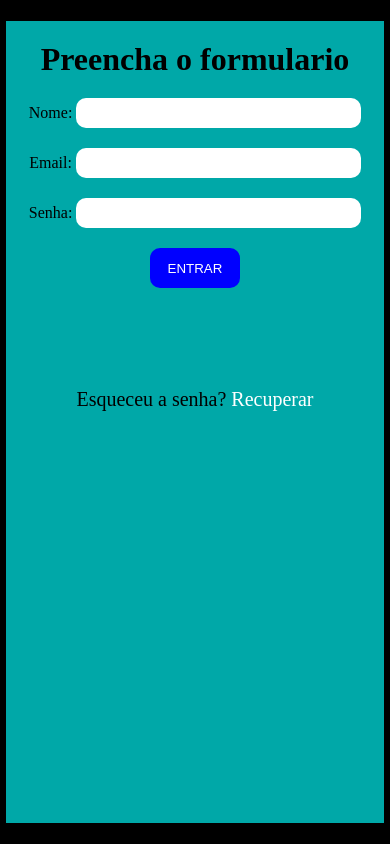
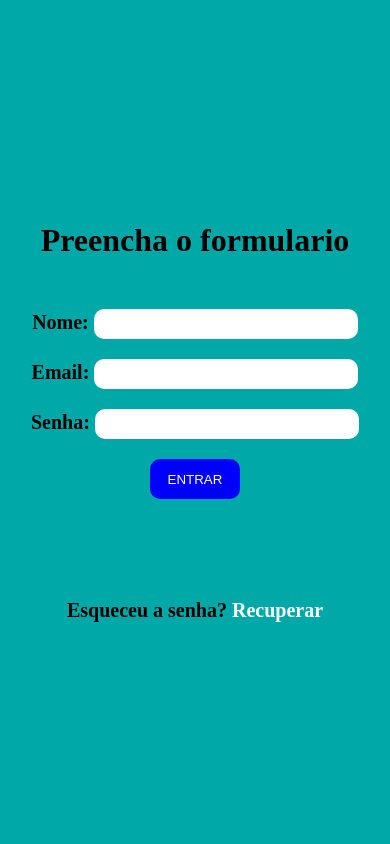
Before and after one commit to Uberdanalmeida/formulario-react, a React (Vite) app: page / in a window 390 px wide. Built offline with nearby package versions, Linux system fonts and the light colour scheme.

Commit message:
Corrigindo erro no nome da classe, e fazendo alteração no tamanho e na largura do projeto.

```diff
--- a/src/index.css
+++ b/src/index.css
@@ -12,7 +12,7 @@
     text-align: center;
 }
 
-.oee {
+.formu {
     height: 422px;
     width: 400px;
     background-color: powderblue;
@@ -65,9 +65,12 @@
     }
 
     .formu {
+        display: flex;
         background-color: rgba(0, 255, 255, 0.658);
-        height: 95vh;
-        width: 97vw;
+        height: 100vh;
+        width: 100vw;
+        align-items: center;
+        justify-content: center;
     }
 
     a {
@@ -77,4 +80,17 @@
     .recuperar, a {
         font-size: 20px;
     }
+
+    p {
+        font-size: 20px;
+        font-weight: 700;
+    }
+
+    h1 {
+        padding-bottom: 50px;
+    }
+
+    .button:hover {
+        background-color: rgba(0, 0, 0, 0.8);
+    }
 }
```
